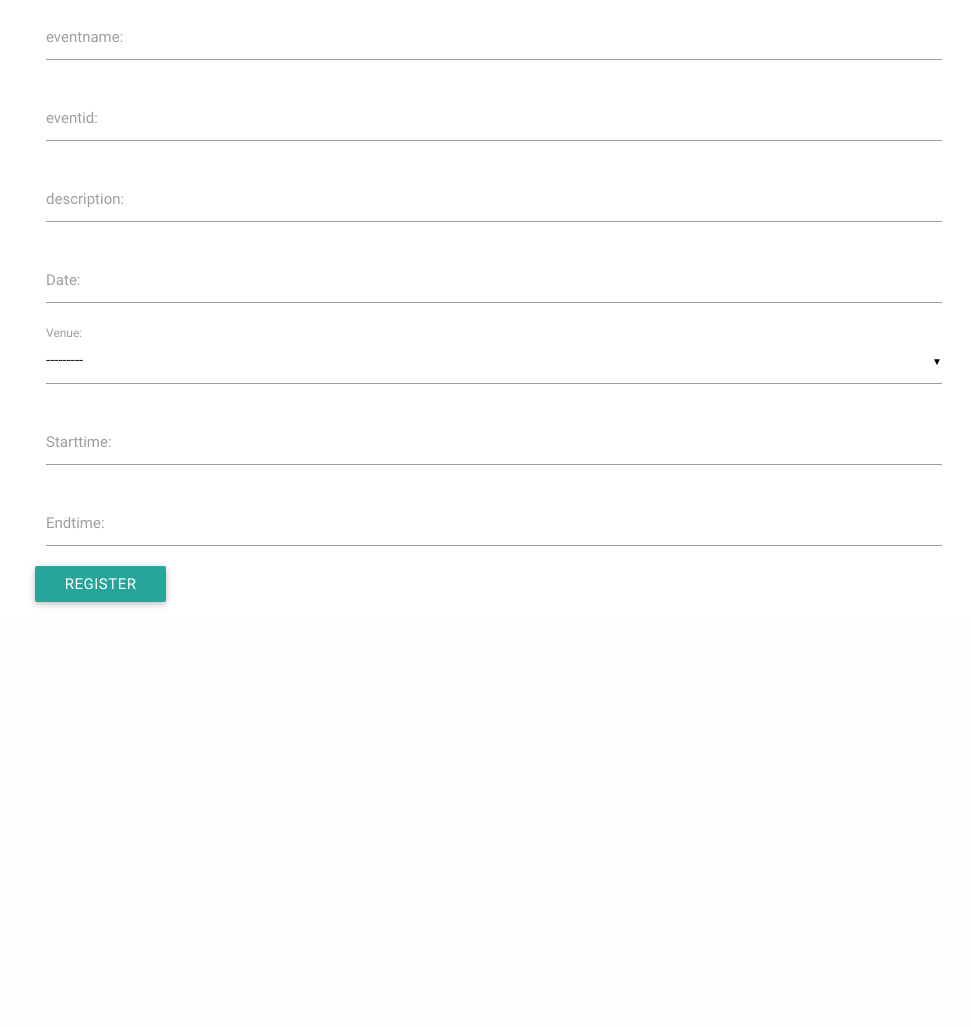
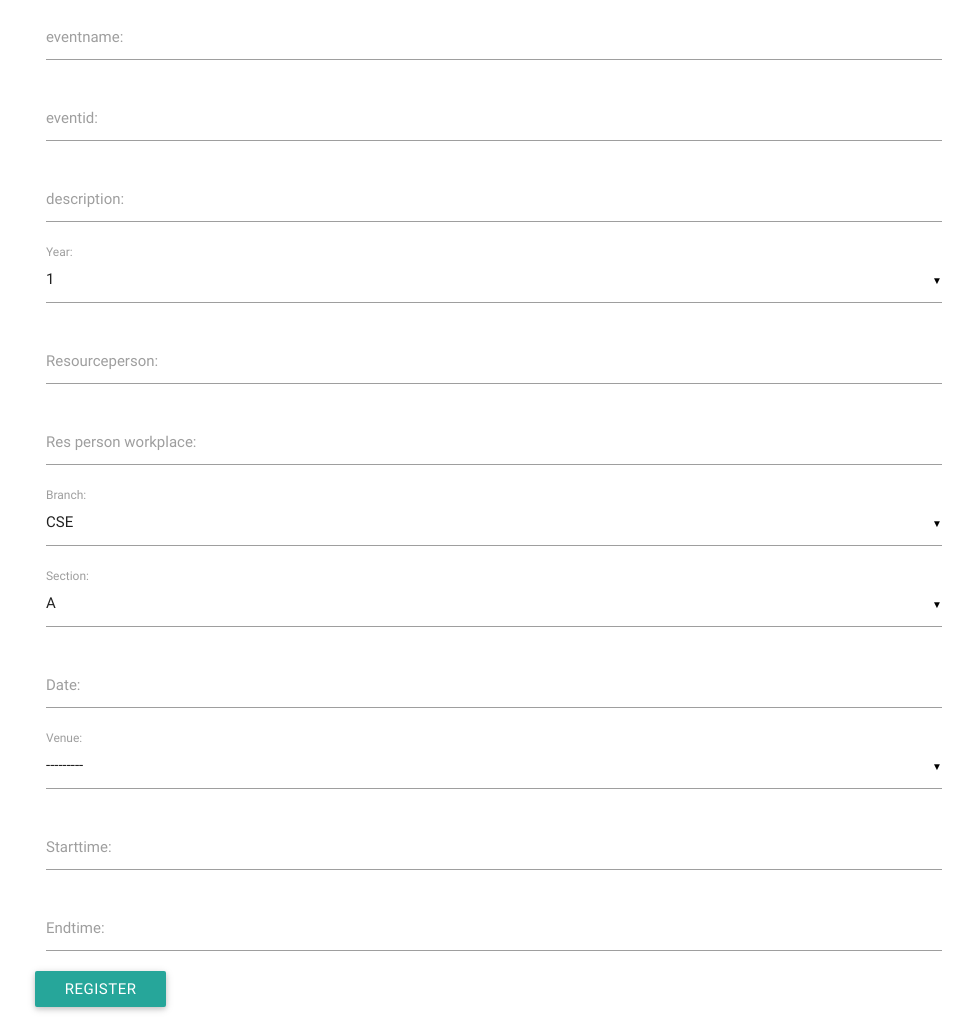
Before and after one commit to MahikanthNag/EventsApp, a Django app: page /events/home/register_event/ in a window 1280 px wide. Shown: the part 191-1218 px from the top of the page, without its empty margins (146-1117 px from the left). Before the commit the page ends 798 px from the top, so only its background shows below. Run offline with Django 3.2, Linux system fonts and the light colour scheme; the visitor is signed in with stand-in values (Sample User, id 1); data that the repository does not hold is empty; parts of the project's set-up code (start-up, migrations or seed data) failed here and were passed over; some libraries are stand-ins or nearby versions.

Commit message:
dynamic date select collision and added more details in registration form

```diff
--- a/Events/classviews.py
+++ b/Events/classviews.py
@@ -118,6 +118,8 @@ class EventUpdate(UpdateView):
     fields = '__all__'
     template_name = 'event_update.html'
 
+
+
 class EventDetailView(DetailView):
     model = EventsList
     template_name = 'event_detail.html'
--- a/Events/forms.py
+++ b/Events/forms.py
@@ -12,7 +12,8 @@ class RegistrationForm(forms.Form):
     password1=forms.CharField(max_length=30,widget=forms.PasswordInput(),label="password",required=True)
     password2=forms.CharField(max_length=30,widget=forms.PasswordInput(),label="password(again)",required=True)
     ID=forms.CharField(max_length=30,required=True,error_messages={'invalid':'ID should not be Unique and Non Empty'})
-
+    resourceperson=forms.CharField(max_length=30,required=True,error_messages={'invalid':'Resource Person should not be Unique and Non Empty'})
+    res_person_workplace=forms.CharField(max_length=30,required=False)
     def clean_username(self):
         u=self.cleaned_data['username']
         try:
@@ -38,6 +39,14 @@ class EventRegistrationForm(forms.Form):
     eventname=forms.CharField(max_length=30,label="eventname",required=True,error_messages={'invalid':'Event Name should be unique'})
     eventid=forms.CharField(label="eventid",required=True,max_length=15)
     description=forms.CharField(max_length=500, label="description", required=True)
+    year=forms.ChoiceField(choices=[('1','1'),('2','2'),('3','3'),('4','4')])
+    # year.choices=[('first','1'),('second','2'),('third','3'),('fourth','4')]
+
+    resourceperson=forms.CharField(max_length=30,required = True)
+
+    res_person_workplace=forms.CharField(max_length=100,required=True)
+    branch=forms.ChoiceField(choices=[('CSE','CSE'),('IT','IT'),('ECE','ECE'),('EEE','EEE')])
+    section=forms.ChoiceField(choices=[('A','A'),('B','B'),('both','both')])
     # department=forms.ModelChoiceField(["CSE","IT"])
     date=forms.DateField()
     venue = forms.ModelChoiceField(queryset=Resources.objects.all())
--- a/Events/models.py
+++ b/Events/models.py
@@ -35,10 +35,14 @@ class EventsList(models.Model):
     eventid=models.CharField(max_length=20)
     eventname=models.CharField(max_length=30)
     staffid=models.ForeignKey(User)
+    year=models.IntegerField(default=0)
     branch=models.CharField(max_length=6,default='select')
     section = models.CharField(max_length=6,default='select')
     description=models.CharField(max_length=1000)
     venue=models.ForeignKey(ResourceUsage)
+    resourceperson=models.CharField(max_length=30,default="NULL")
+    res_person_workplace=models.CharField(max_length=30,default="NULL")
+
 
     def __str__(self):
         return self.eventname
--- a/Events/urls.py
+++ b/Events/urls.py
@@ -18,7 +18,7 @@ urlpatterns=[
     url(r'^logout1$',views.logout1,name="logout"),
     url(r'^edit/(?P<pk>[A-Za-z0-9 -]+)',classviews.EventUpdate.as_view(),name="edit_event"),
     url(r'^end/(?P<pk>[A-Za-z0-9 -]+)',classviews.EndEvent.as_view(),name="end_event"),
-    url(r'^resources',views.resourceview),
+    url(r'^resources/(?P<date1>[0-9 -]+)',views.resourceview),
 
     #
     # url(r'^event_snippets/$',views.snippet_list),
--- a/Events/views.py
+++ b/Events/views.py
@@ -34,13 +34,17 @@ def get_eventregistrationform(request):
         if form.is_valid():
             eventid=form.cleaned_data['eventid']
             eventname=form.cleaned_data['eventname']
+            year=form.cleaned_data['year']
+
             description = form.cleaned_data['description']
             date=form.cleaned_data['date']
 
-            # department = form.cleaned_data['department']
-            # section = form.cleaned_data['section']
+            branch= form.cleaned_data['branch']
+            section = form.cleaned_data['section']
             starttime=form.cleaned_data['starttime']
             endtime = form.cleaned_data['endtime']
+            resourceperson=form.cleaned_data['resourceperson']
+            res_person_workplace=form.cleaned_data['res_person_workplace']
 
             res = form.cleaned_data['venue']
             resobj = Resources.objects.get(resource_name__iexact=res)
@@ -56,7 +60,9 @@ def get_eventregistrationform(request):
 
             rusage = ResourceUsage(date=date, resource=resobj, starttime=starttime, endtime=endtime)
             rusage.save()
-            r = EventsList(eventname=eventname, eventid=eventid, venue=rusage, staffid=request.user, section="A", branch="CSE", description=description)
+            r = EventsList(eventname=eventname, eventid=eventid, venue=rusage, staffid=request.user,
+                           section=section, branch=branch, description=description,resourceperson=resourceperson,
+                           res_person_workplace=res_person_workplace,year=int(year))
             r.save()
             return HttpResponseRedirect("/events/home/register_event/see")
     else:
@@ -110,7 +116,7 @@ def get_eventregistrationform(request):
 #     # result = template.render()
 #     return render(request, 'FreeResources1.html', {'obj': context1})
 
-def resourceview(request):
+def resourceview(request,date1):
     all_res = Resources.objects.all()
     context1 = []
     obj = {}
@@ -127,7 +133,7 @@ def resourceview(request):
         context1[i]['endtime'] = dt.time(16,30).__str__()
                 # if ResourceUsage.objects.filter(date="2016-08-12", resource__resource_name__iexact=resource.resource_name):
         #     r=ResourceUsage.objects.get(date="2016-08-12",resource__resource_name__iexact=resource.resource_name)
-        r = ResourceUsage.objects.filter(date="2016-08-12", resource__resource_name__iexact=resource.resource_name)
+        r = ResourceUsage.objects.filter(date=date1, resource__resource_name__iexact=resource.resource_name)
 
         for res in r:
 
```
Also changed, not shown: queries.py (+7 -4 lines), templates/FreeResources1.html (+35 -5 lines), untitled9/settings.py (+134 -0 lines), Events/migrations/0002_auto_20160810_2249.py (added), Events/migrations/0003_auto_20160810_2252.py (added), Events/migrations/0004_auto_20160812_0528.py (added), 2 other files.
